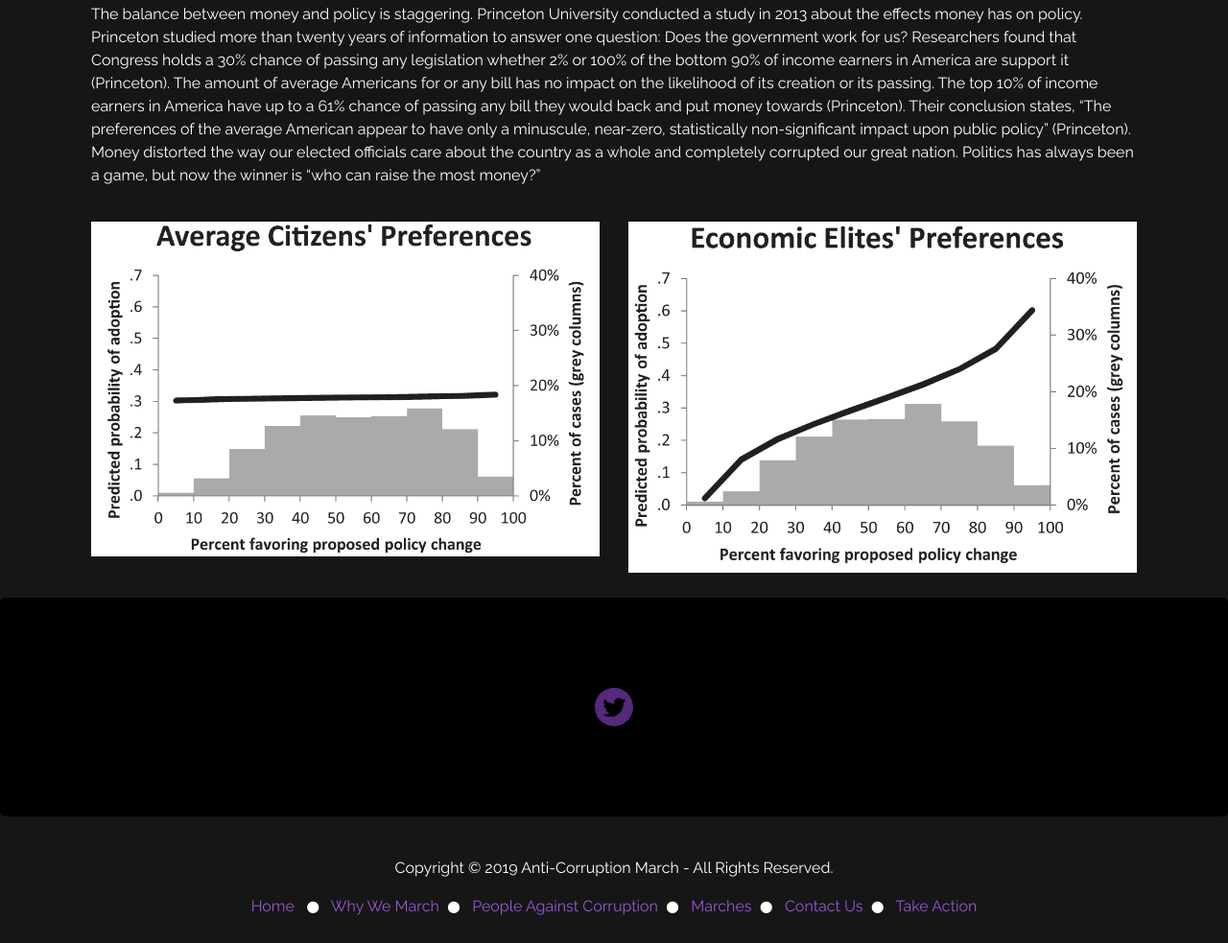
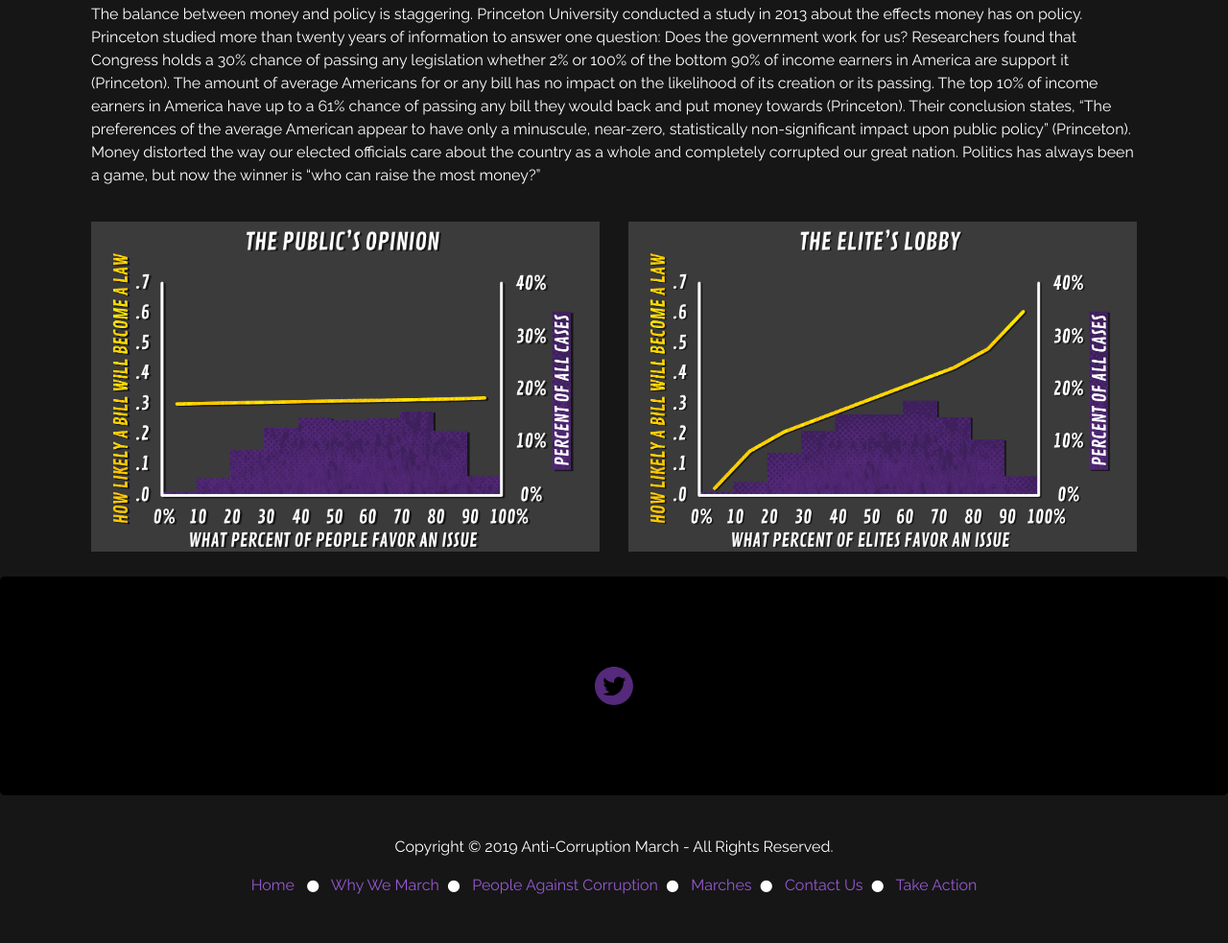
Before and after one commit to anticorruptionmarch/anticorruptionmarchsite, a plain HTML site: page why_we_march.html in a window 1280 px wide. Shown: the part 3488-4471 px from the top of the page at 96% size. After the commit the page ends 4449 px from the top, so only its background shows below. Drawn offline with Linux system fonts and the light colour scheme; a script that the page names is missing; a web font is replaced by a local one.

Commit message:
Add Princeton Study charts with matching color scheme.

```diff
--- a/why_we_march.html
+++ b/why_we_march.html
@@ -156,10 +156,10 @@
         </div>
         <div class="row">
             <div class="col-sm-12 col-md-6 col-lg-6">
-                <p class="text-center"><img src="images/Charts/Princeton Study - Average Citizens_ Preferences.png"  class="img-fluid" alt=""/></p>
+                <p class="text-center"><img src="images/Charts/acm_princetonstudy_02.jpg"  class="img-fluid" alt=""/></p>
             </div>
             <div class="col-sm-12 col-md-6 col-lg-6">
-                <p class="text-center"><img src="images/Charts/Princeton Study - Economic Elites_ Preferences.png"  class="img-fluid" alt=""/></p>
+                <p class="text-center"><img src="images/Charts/acm_princetonstudy_01.jpg"  class="img-fluid" alt=""/></p>
             </div>
         </div>
       </div>
```
Also changed, not shown: images/Charts/acm_princetonstudy_01.jpg (added), images/Charts/acm_princetonstudy_02.jpg (added).
